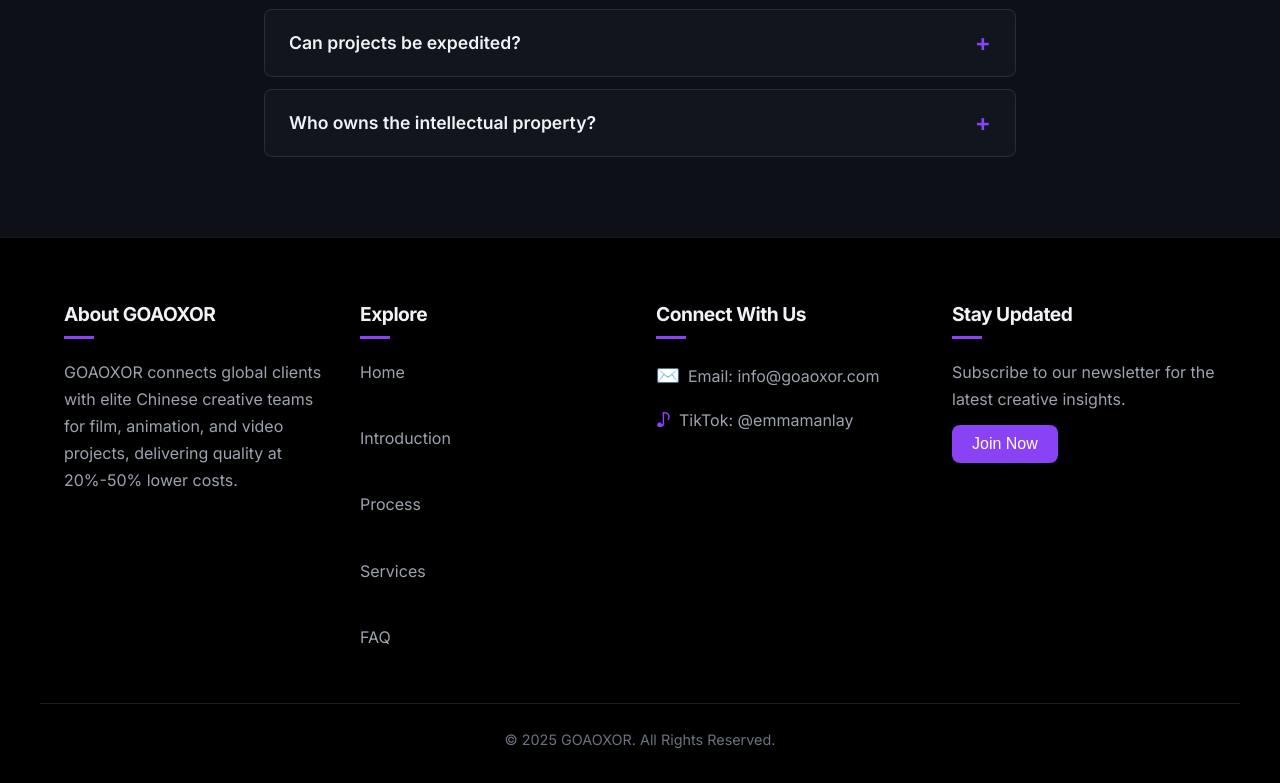
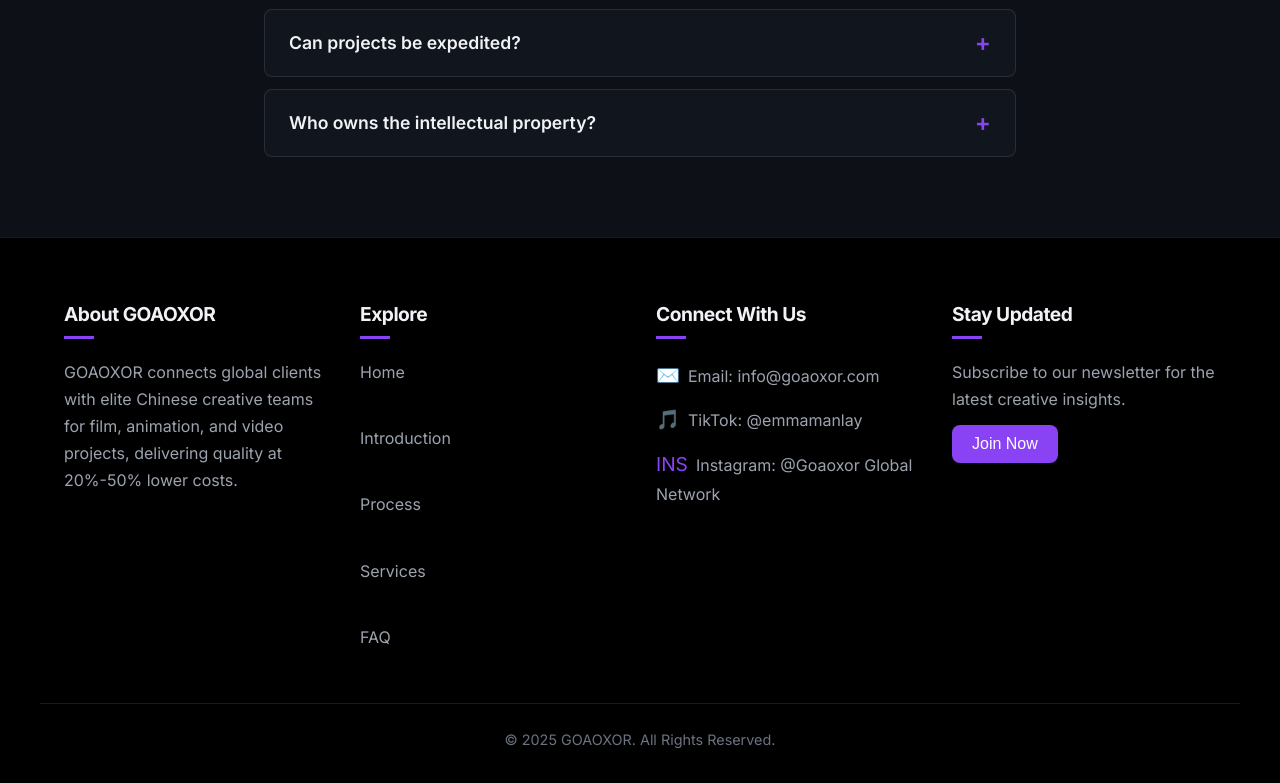
Before and after one commit to Glamyon/Goaoxor, a plain HTML site: page index.html in a window 1280 px wide. Shown: the part 6158-6941 px from the top of the page. Drawn offline with Linux system fonts and the light colour scheme.

Commit message:
更新 index.html

```diff
--- a/index.html
+++ b/index.html
@@ -1237,7 +1237,8 @@
             <div class="footer-section">
                 <h4 class="translatable" data-en="Connect With Us" data-zh="联系我们">Connect With Us</h4>
                 <a href="mailto:info@goaoxor.com" class="translatable" data-en="Email: info@goaoxor.com" data-zh="邮箱：info@goaoxor.com"><span class="icon">✉️</span>Email: info@goaoxor.com</a>
-                <a href="https://www.tiktok.com/@emmamanlay" target="_blank" class="translatable" data-en="TikTok: @emmamanlay" data-zh="TikTok：@emmamanlay"><span class="icon">♪</span>TikTok: @emmamanlay</a>
+                <a href="https://www.tiktok.com/@emmamanlay" target="_blank" class="translatable" data-en="TikTok: @emmamanlay" data-zh="TikTok：@emmamanlay"><span class="icon">🎵</span>TikTok: @emmamanlay</a>
+                <a href="https://www.instagram.com/goaoxor_global_network?igsh=MWo4d2FzcDcxYWQ2Zg%3D%3D&utm_source=qr" target="_blank" class="translatable" data-en="Instagram: @Goaoxor Global Network" data-zh="instagram：@Goaoxor Global Network"><span class="icon">INS</span>instagram: @Goaoxor Global Network</a>
             </div>
             <div class="footer-section">
                 <h4 class="translatable" data-en="Stay Updated" data-zh="保持更新">Stay Updated</h4>
```
